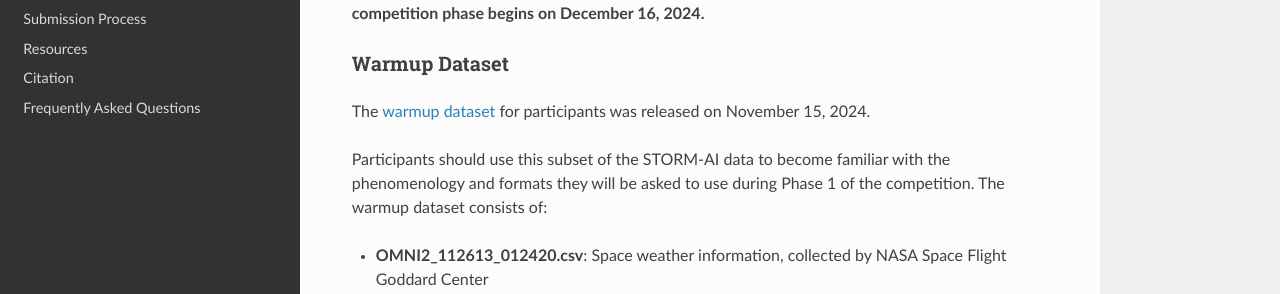
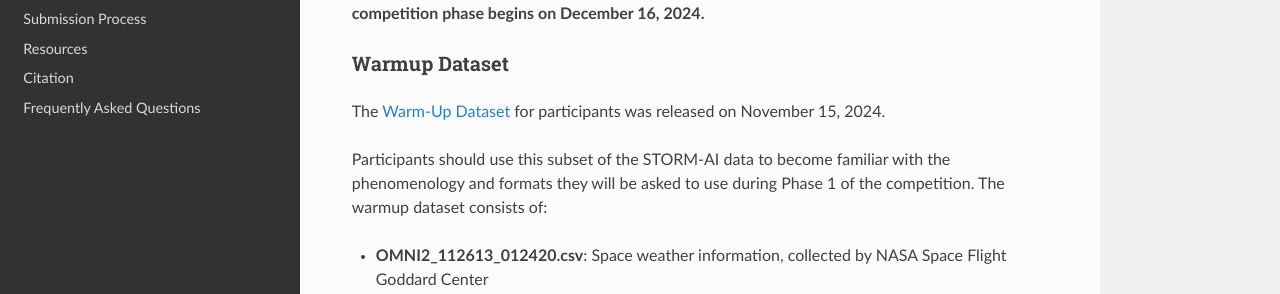
Before and after one commit to olgupila/STORM-AI-devkit-2025, a Sphinx documentation site: the page built from docs/dataset.md, in a window 1280 px wide and 900 px high. Shown: the part 310-604 px from the top of the window. Built offline with Sphinx 7.4.7 and the Read the Docs theme 3.1.0, drawn with Linux system fonts in a browser that asks for light colours; pages that are not in the unit, such as notebooks, are missing from menus.

Commit message:
Dataset link bugfix

```diff
--- a/docs/dataset.md
+++ b/docs/dataset.md
@@ -8,7 +8,7 @@
 
 ### Warmup Dataset
 
-The [warmup dataset](https://www.dropbox.com/scl/fo/nz1j92xpr6eet3fa5mx5i/ADMYs2zfr3dvxJ-FFd5dmM8?rlkey=tem27v1d2raf2nnlcq6cd49ev&st=sty6ggo3&dl=0) for participants was released on November 15, 2024.
+The <a href="https://www.dropbox.com/scl/fo/nz1j92xpr6eet3fa5mx5i/ADMYs2zfr3dvxJ-FFd5dmM8?rlkey=tem27v1d2raf2nnlcq6cd49ev&st=sty6ggo3&dl=0)">Warm-Up Dataset</a> for participants was released on November 15, 2024.
 
 Participants should use this subset of the STORM-AI data to become familiar with the phenomenology and formats they will be asked to use during Phase 1 of the competition. The warmup dataset consists of:
 * <b>OMNI2_112613_012420.csv</b>: Space weather information, collected by NASA Space Flight Goddard Center
```
